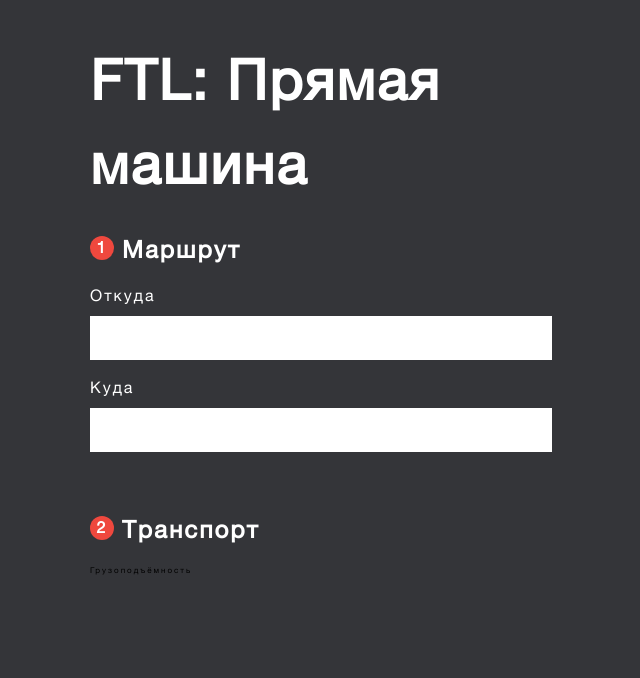
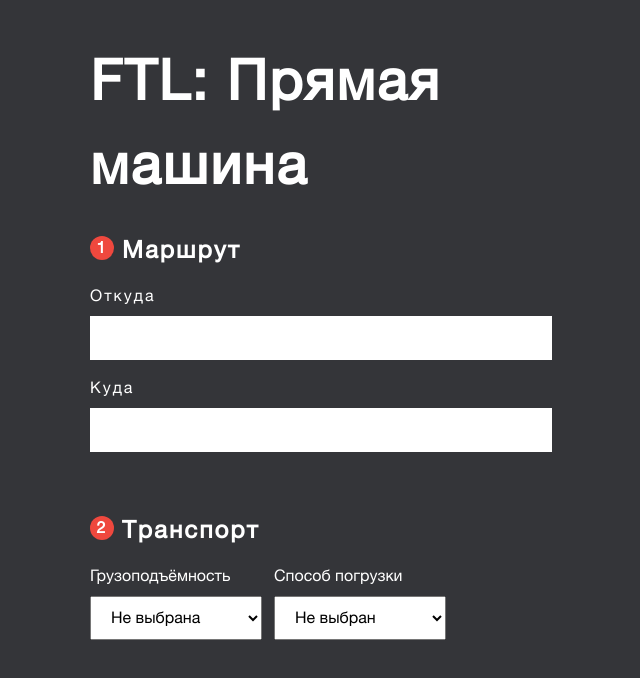
Before and after one commit to NikitaKozlov-R/test__dot-dot.ru, a Vue app: page / in a window 1280 px wide. Shown: the top 678 px of the page, without its empty margins (80-720 px from the left). Built offline with nearby package versions, Linux system fonts and the light colour scheme.

Commit message:
add v-model in base-dropdown

```diff
--- a/src/components/sc-left-col-components/base-dropdown.vue
+++ b/src/components/sc-left-col-components/base-dropdown.vue
@@ -1,6 +1,16 @@
 <template>
   <div class="base-dropdown">
-    <label class="" for="">{{ title }}</label>
+    <label class="base-dropdown__title" :for="title">{{ title }}</label>
+    <select :id="title" class="base-dropdown__list">
+      <option disabled selected hidden>{{ placeholder }}</option>
+      <option
+        v-for="item in options"
+        :key="item.id"
+        :value="item.item"
+        class="base-dropdown__list-item"
+        v-text="item.item"
+      ></option>
+    </select>
   </div>
 </template>
 
@@ -17,9 +27,30 @@ export default {
     },
     options: {
       required: true,
-      type: Object,
-      default: () => {},
+      type: Array,
+      default: () => [],
     },
   },
 }
 </script>
+
+<style>
+.base-dropdown {
+  width: 172px;
+  display: flex;
+  flex-direction: column;
+  margin-right: 12px;
+}
+.base-dropdown__title {
+  font-size: 2rem;
+  color: #fff;
+  letter-spacing: normal;
+  margin-bottom: 8px;
+}
+.base-dropdown__list {
+  width: 100%;
+  height: 44px;
+  font-size: 2rem;
+  padding: 0 16px;
+}
+</style>
--- a/src/components/sc-left-col-components/sc-transport.vue
+++ b/src/components/sc-left-col-components/sc-transport.vue
@@ -1,8 +1,9 @@
 <template>
   <step-title title="Транспорт" number="2" />
+  <div class="sc-transporn__container">
     <base-dropdown
       title="Грузоподъёмность"
-    placeholder="Не выбрано"
+      placeholder="Не выбранa"
       :options="[
         { id: 1, item: 'Вариант 1' },
         { id: 2, item: 'Вариант 2' },
@@ -11,6 +12,18 @@
         { id: 5, item: 'Вариант 5' },
       ]"
     ></base-dropdown>
+    <base-dropdown
+      title="Способ погрузки"
+      placeholder="Не выбран"
+      :options="[
+        { id: 1, item: 'Вариант 1' },
+        { id: 2, item: 'Вариант 2' },
+        { id: 3, item: 'Вариант 3' },
+        { id: 4, item: 'Вариант 4' },
+        { id: 5, item: 'Вариант 5' },
+      ]"
+    ></base-dropdown>
+  </div>
 </template>
 
 <script>
@@ -24,3 +37,10 @@ export default {
   },
 }
 </script>
+
+<style>
+.sc-transporn__container {
+  width: 100%;
+  display: flex;
+}
+</style>
```
Lines whose indentation alone changed are shown as unchanged.
